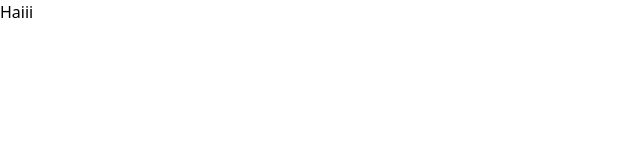
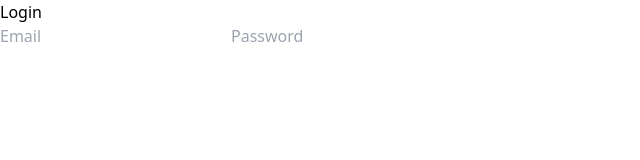
Before and after one commit to FelicioAngga/eis-fe, a React (Vite) app: page /login in a window 1280 px wide. Shown: the top 160 px of the page, without its empty margins (0-640 px from the left). Built offline with nearby package versions, Linux system fonts and the light colour scheme.

Commit message:
add redux setup

```diff
--- a/package.json
+++ b/package.json
@@ -11,14 +11,16 @@
   },
   "dependencies": {
     "@reduxjs/toolkit": "^2.2.8",
+    "@tanstack/react-query": "^5.59.11",
     "react": "^18.3.1",
     "react-dom": "^18.3.1",
     "react-hook-form": "^7.53.0",
-    "react-redux": "^9.1.2"
+    "react-redux": "^9.1.2",
+    "react-router-dom": "^6.27.0"
   },
   "devDependencies": {
     "@eslint/js": "^9.11.1",
-    "@types/react": "^18.3.10",
+    "@types/react": "^18.3.11",
     "@types/react-dom": "^18.3.0",
     "@vitejs/plugin-react": "^4.3.2",
     "autoprefixer": "^10.4.20",
--- a/src/App.tsx
+++ b/src/App.tsx
@@ -1,10 +1,25 @@
+import { Provider } from 'react-redux';
+import { BrowserRouter, Routes, Route } from "react-router-dom";
+import { store } from './store';
 import './App.css'
+import Dashboard from './features/dashboard';
+import Login from './features/login';
+import { QueryClient, QueryClientProvider } from '@tanstack/react-query';
 
 function App() {
+  const queryClient = new QueryClient();
+
   return (
-    <>
-      <p className='text-xl text-center'>Haiii</p>
-    </>
+    <Provider store={store}>
+      <QueryClientProvider client={queryClient}>
+        <BrowserRouter>
+          <Routes>
+            <Route path="/" element={<Dashboard />} />
+            <Route path="/login" element={<Login />} />
+          </Routes>
+        </BrowserRouter>
+      </QueryClientProvider>
+    </Provider>
   )
 }
 
--- /dev/null
+++ b/src/features/dashboard/index.tsx
@@ -0,0 +1,6 @@
+export default function() {
+	return (
+		<>
+		</>
+	);
+}
--- /dev/null
+++ b/src/features/login/authSlice.ts
@@ -0,0 +1,26 @@
+import { createSlice } from '@reduxjs/toolkit';
+import type { PayloadAction } from '@reduxjs/toolkit';
+
+export interface AuthState {
+	email: string;
+	password: string;
+}
+
+const initialState: AuthState = {
+	email: '',
+	password: '',
+}
+
+export const authSlice = createSlice({
+	name: 'auth',
+	initialState,
+	reducers: {
+		login: (state, action: PayloadAction<AuthState>) => {
+			state.email = action.payload.email;
+			state.password = action.payload.password;
+		},
+	},
+});
+
+export const { login } = authSlice.actions
+export default authSlice.reducer
--- /dev/null
+++ b/src/features/login/index.tsx
@@ -0,0 +1,17 @@
+import { useDispatch, useSelector } from "react-redux";
+import { login } from "./authSlice";
+import { RootState } from "../../store";
+
+export default function() {
+	const dispatch = useDispatch();
+	const { email } = useSelector((states: RootState) => states.auth);
+
+	return (
+		<div>
+			<h1>Login</h1>
+			<input onClick={() => dispatch(login({ email: 'test', password: 'test' }))} type="text" placeholder="Email" />
+			<input onClick={() => console.log(email)} type="text" placeholder="Password" />
+			<p>{email}</p>
+		</div>
+	);
+}
--- /dev/null
+++ b/src/store.ts
@@ -0,0 +1,11 @@
+import { configureStore } from '@reduxjs/toolkit'
+import authReducer from './features/login/authSlice'
+
+export const store = configureStore({
+  reducer: {
+    auth: authReducer,
+  },
+})
+
+export type RootState = ReturnType<typeof store.getState>
+export type AppDispatch = typeof store.dispatch
```
Also changed, not shown: src/pages/login/index.tsx (added), 1 other file (tests, documents, lock files or other folders).
